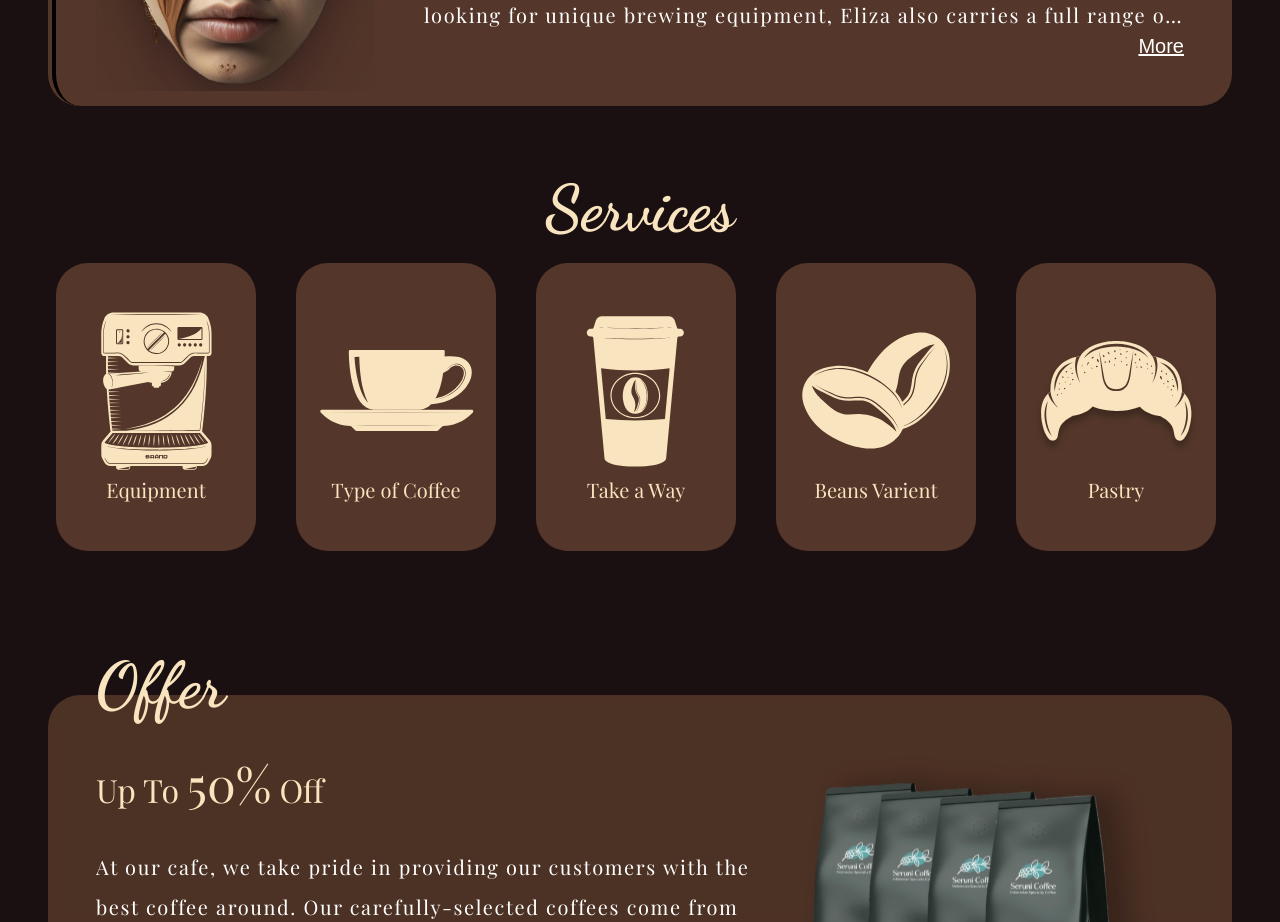
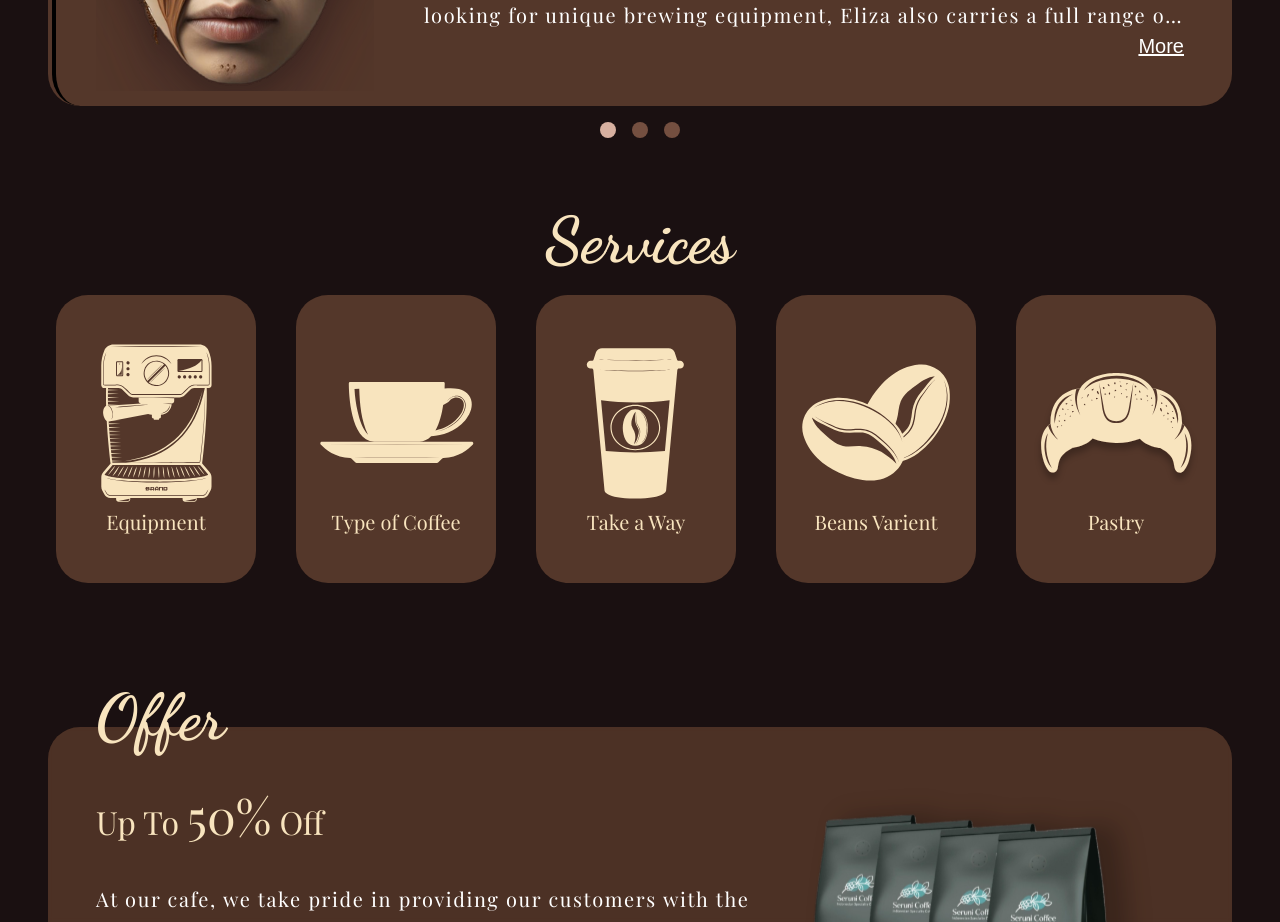
Before and after one commit to SELVAPRASANTH-SELLASAMY/zuko_coffee, a React (Create React App) app: page / in a window 1280 px wide. Shown: the part 1080-2002 px from the top of the page. Built offline with nearby package versions, Linux system fonts and the light colour scheme; a web font is replaced by a local one.

Commit message:
Initial commit

```diff
--- a/src/App.js
+++ b/src/App.js
@@ -3,14 +3,15 @@ import { Navbar, Hero, OurStory, Services, Offer, ReserveTable, Recommended, Men
 import { Helmet, HelmetProvider } from 'react-helmet-async';
 function App() {
   return (
+      <div className="App">
         <HelmetProvider>
-      <div className="App">
           <Helmet>
             <title>Zuko Coffee</title>
             <meta name='description' content="Eliza is an online coffee store that offers the widest selection of specialty coffees and teas from around the world. From medium-dark roast single origin to flavored espresso beans, they offer a variety of ethically sourced products to tantalize any customer’s palate. For those looking for unique brewing equipment, Eliza also carries a full range of quality espresso makers, grinders, brewers, French presses and more. On top of all that, their baristas are highly trained professionals who know exactly how to make the perfect cup for each customer. Whether it's for home or business use, Eliza has you covered - all conveniently available at the click of a button!"/>
             <meta name='keywords' content="zuko coffee, UI development, ReactJS, Selvaprasanth's project, landing page for coffee shop"/>
             <meta name='author' content='Selvaprasanth'/>
           </Helmet>
+        </HelmetProvider>
         <Navbar/>
         <main>
           <Hero/>
@@ -26,7 +27,6 @@ function App() {
         </main>
         <Footer/>
       </div>
-    </HelmetProvider>
   );
 }
 
--- a/src/components/ourStory/OurStory.jsx
+++ b/src/components/ourStory/OurStory.jsx
@@ -1,3 +1,4 @@
+import { useEffect, useRef } from 'react';
 import ourStoryStyle from './ourstory.module.css';
 import StoryFrame from './StoryFrame';
 function OurStory(){
@@ -15,17 +16,41 @@ function OurStory(){
             content:"Zuko is an online coffee store that offers the widest selection of specialty coffees and teas from around the world. From medium-dark roast single origin to flavored espresso beans, they offer a variety of ethically sourced products to tantalize any customer’s palate. For those looking for unique brewing equipment, Eliza also carries a full range of quality espresso makers, grinders, brewers, French presses and more. On top of all that, their baristas are highly trained professionals who know exactly how to make the perfect cup for each customer. Whether it's for home or business use, Eliza has you covered - all conveniently available at the click of a button!"
         }
     ];
-
+    const pageIndicator = () => {
+        const indicator = Array.from({length:contentArray.length},(_,index)=>(
+            <div key={`page${index}`} className={ourStoryStyle.indicationCircle}></div>
+        ));
+        return [...indicator];
+    }
+    const storyContainer = useRef();
+    const pagesContainer = useRef();
+    useEffect(()=>{
+        const storyContainerCopy = storyContainer.current;
+        var currentPage = 0;
+        const pages = pagesContainer.current.querySelectorAll('div');
+        pages[0].classList.add(ourStoryStyle.pageActive);
+        const handlePage = () => {
+            const PageNumber = Math.floor(storyContainerCopy.scrollLeft / storyContainerCopy.offsetWidth);
+            pages[PageNumber].classList.add(ourStoryStyle.pageActive);
+            pages[currentPage].classList.remove(ourStoryStyle.pageActive);
+            currentPage = PageNumber;
+        }
+        storyContainerCopy.addEventListener('scrollend',handlePage);
+        return () => {
+            storyContainerCopy.removeEventListener('scroll',handlePage);
+        }
+    },[]);
     return(
         <>
         <section id='home' className={ourStoryStyle.OurStory}>
-            <div id='moreContentsContainer' className={ourStoryStyle.storyContainer}>
+            <div ref={storyContainer} className={ourStoryStyle.storyContainer}>
                 {
                     contentArray.map((obj)=>(
                         <StoryFrame key={obj.id} obj={obj}/>
                     ))
                 }
             </div>
+            <div ref={pagesContainer} className={ourStoryStyle.pageIndicator}>{pageIndicator()}</div>
         </section>
         </>
     );
--- a/src/components/ourStory/ourstory.module.css
+++ b/src/components/ourStory/ourstory.module.css
@@ -61,16 +61,16 @@
 .pageIndicator{
     display: flex;
     gap: 1rem;
-    margin: 1rem 0;
+    margin-top: 1rem;
     justify-content: center;
 }
-.pageIndicator .circle{
+.indicationCircle{
     height: 1rem;
     width: 1rem;
     border-radius: 50px;
     background-color: #744F40;
 }
-.pageIndicator .circle:first-child{
+.pageActive{
     background-color: #D7B0A0;
 }
 
```
Lines whose indentation alone changed are shown as unchanged.
